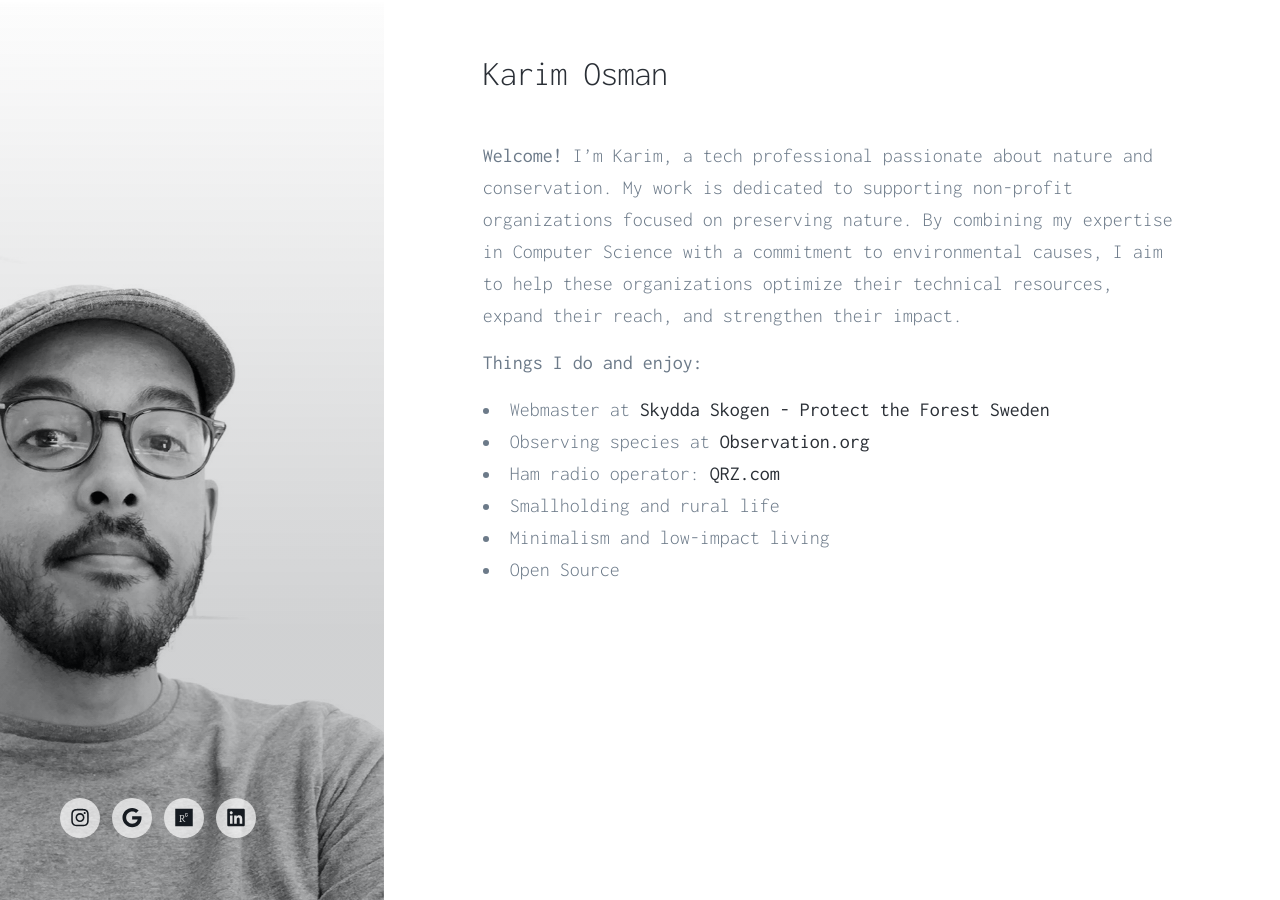
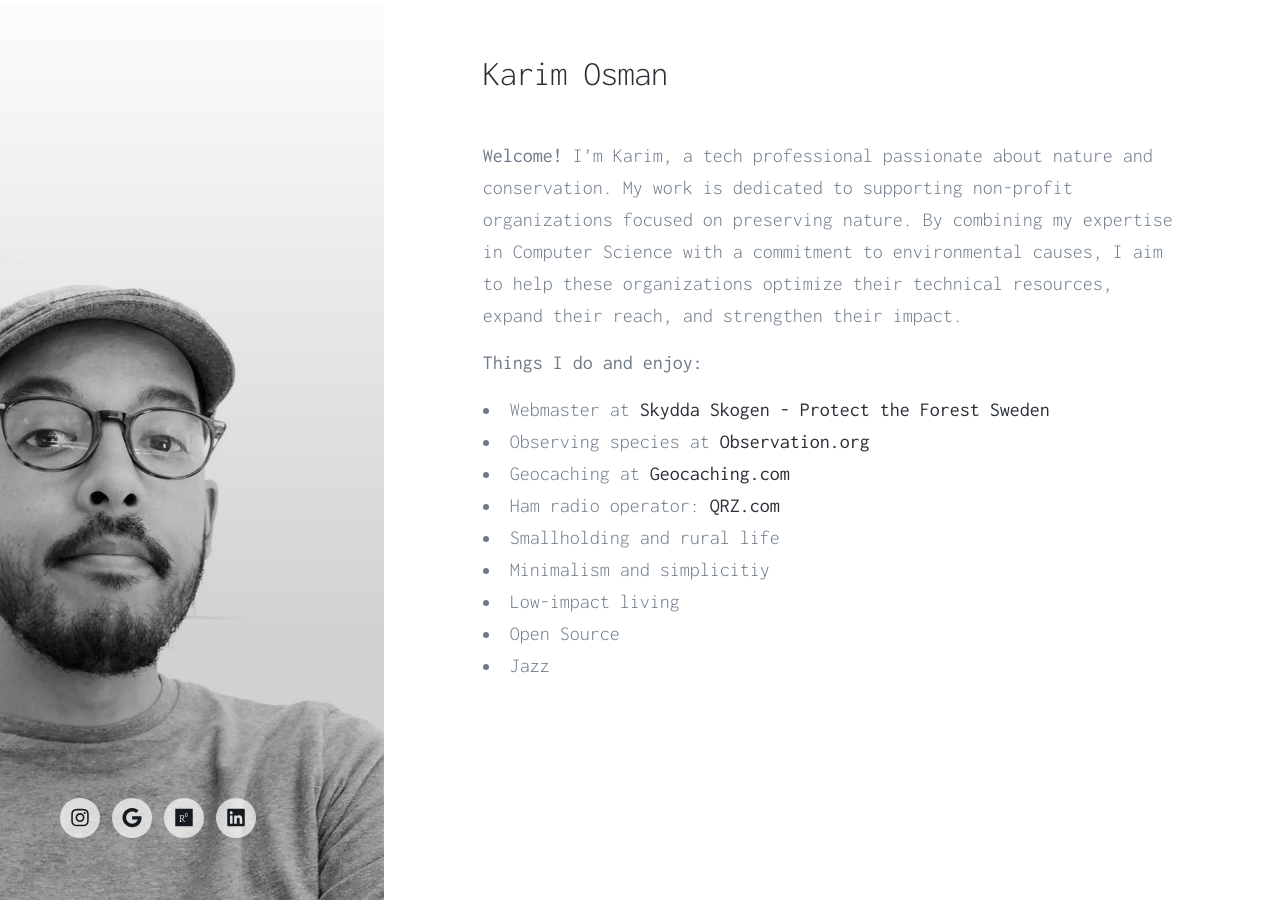
Before and after one commit to karimosman-se/karimosman-se.github.io, a Jekyll site: the page built from _pages/index.md, in a window 1280 px wide and 900 px high. Built offline with Jekyll 4.4.1, drawn with Linux system fonts in a browser that asks for light colours; nearby versions of some CDN libraries; some web fonts are replaced.

Commit message:
Update index.md

```diff
--- a/_pages/index.md
+++ b/_pages/index.md
@@ -9,7 +9,10 @@ featured_image: /images/karim.jpg
 
 * Webmaster at [Skydda Skogen - Protect the Forest Sweden](https://skyddaskogen.se/)
 * Observing species at [Observation.org](https://observation.org/users/1051947/)
+* Geocaching at [Geocaching.com](https://www.geocaching.com/p/?guid=c5f61c04-2d1e-458b-82f8-852834c3554e)
 * Ham radio operator: [QRZ.com](https://www.qrz.com/db/PD1KRM)
 * Smallholding and rural life
-* Minimalism and low-impact living
+* Minimalism and simplicitiy
+* Low-impact living
 * Open Source
+* Jazz
```
